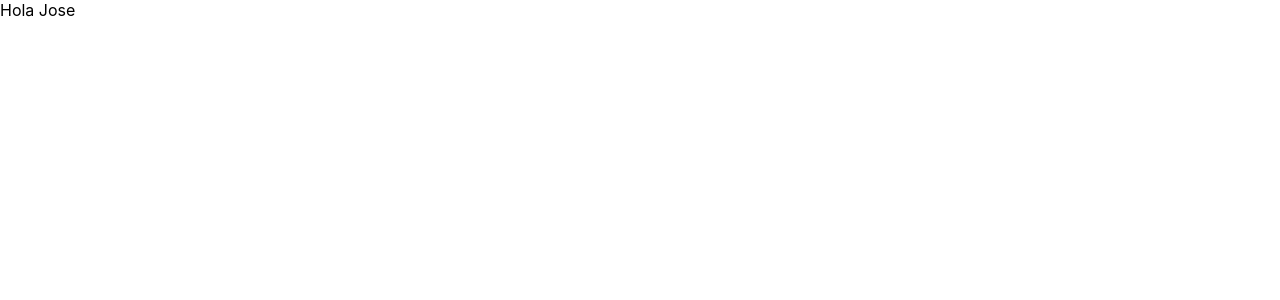
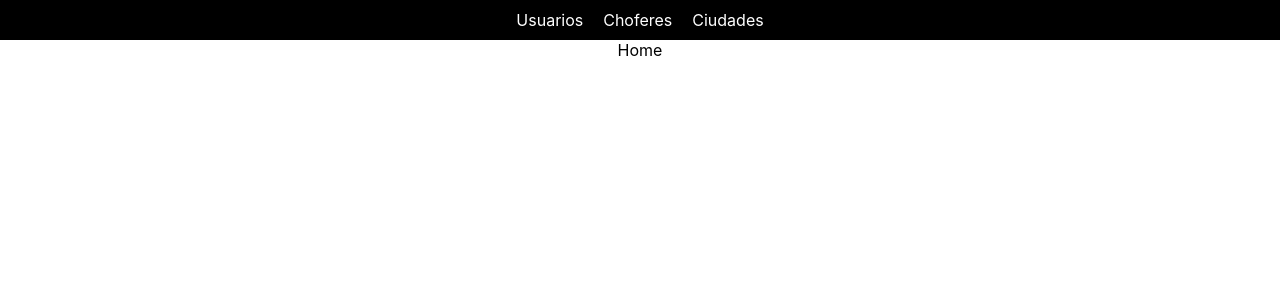
Before and after one commit to JeanDevonne/react-demo, a React (Create React App) app: page / in a window 1280 px wide. Shown: the top 300 px of the page. Built offline with nearby package versions, Linux system fonts and the light colour scheme.

Commit message:
Se realizo el menu

```diff
--- a/src/App.css
+++ b/src/App.css
@@ -6,6 +6,14 @@
 	box-sizing: border-box;
 }
 
+li {
+	list-style: none;
+}
+
+a {
+	text-decoration: none;
+}
+
 body {
 	height: 100vh;
 }
--- a/src/App.js
+++ b/src/App.js
@@ -1,44 +1,20 @@
 import "./App.css";
 import { BrowserRouter, Routes, Route } from "react-router-dom";
 import { LoginPage } from "./pages/LoginPage";
+import { HomePage } from "./pages/HomePage";
+import { UsuariosPage } from "./pages/UsuariosPage";
+import { ChoferesPage } from "./pages/ChoferesPage";
+import { CiudadesPage } from "./pages/CiudadesPage";
 
 export const App = () => {
 	return (
 		<BrowserRouter>
 			<Routes>
 				<Route path="/login" element={<LoginPage />} />
-				<Route
-					path="/"
-					element={
-						<div>
-							<p>Hola Jose</p>
-						</div>
-					}
-				/>
-				<Route
-					path="/usuarios"
-					element={
-						<div>
-							<p>Hola Jose</p>
-						</div>
-					}
-				/>
-				<Route
-					path="/choferes"
-					element={
-						<div>
-							<p>Hola Jose</p>
-						</div>
-					}
-				/>
-				<Route
-					path="/cuidades"
-					element={
-						<div>
-							<p>Hola Jose</p>
-						</div>
-					}
-				/>
+				<Route path="/" element={<HomePage />} />
+				<Route path="/usuarios" element={<UsuariosPage />} />
+				<Route path="/choferes" element={<ChoferesPage />} />
+				<Route path="/ciudades" element={<CiudadesPage />} />
 			</Routes>
 		</BrowserRouter>
 	);
--- /dev/null
+++ b/src/components/ContainerComponent.js
@@ -0,0 +1,28 @@
+import { Link } from "react-router-dom";
+import "../styles/Container.css";
+import "../styles/Menu.css";
+export const ContainerComponent = ({ children }) => {
+	return (
+		<div className="containerPage">
+			<ul className="menu">
+				<li className="menu__item">
+					<Link className="menu__link" to="/usuarios">
+						Usuarios
+					</Link>
+				</li>
+				<li className="menu__item">
+					<Link className="menu__link" to="/choferes">
+						Choferes
+					</Link>
+				</li>
+				<li className="menu__item">
+					<Link className="menu__link" to="/ciudades">
+						Ciudades
+					</Link>
+				</li>
+			</ul>
+
+			<div className="body">{children}</div>
+		</div>
+	);
+};
--- /dev/null
+++ b/src/pages/ChoferesPage.js
@@ -0,0 +1,9 @@
+import { ContainerComponent } from "../components/ContainerComponent";
+
+export const ChoferesPage = () => {
+	return (
+		<ContainerComponent>
+			<p>Home</p>
+		</ContainerComponent>
+	);
+};
--- /dev/null
+++ b/src/pages/CiudadesPage.js
@@ -0,0 +1,9 @@
+import { ContainerComponent } from "../components/ContainerComponent";
+
+export const CiudadesPage = () => {
+	return (
+		<ContainerComponent>
+			<p>Ciudades</p>
+		</ContainerComponent>
+	);
+};
--- /dev/null
+++ b/src/pages/HomePage.js
@@ -0,0 +1,9 @@
+import { ContainerComponent } from "../components/ContainerComponent";
+
+export const HomePage = () => {
+	return (
+		<ContainerComponent>
+			<p>Home</p>
+		</ContainerComponent>
+	);
+};
--- /dev/null
+++ b/src/pages/UsuariosPage.js
@@ -0,0 +1,9 @@
+import { ContainerComponent } from "../components/ContainerComponent";
+
+export const UsuariosPage = () => {
+	return (
+		<ContainerComponent>
+			<p>Home</p>
+		</ContainerComponent>
+	);
+};
--- /dev/null
+++ b/src/styles/Container.css
@@ -0,0 +1,6 @@
+.body {
+	width: 90%;
+	margin: 0 auto;
+	display: grid;
+	place-items: center;
+}
--- /dev/null
+++ b/src/styles/Menu.css
@@ -0,0 +1,19 @@
+.menu {
+	display: flex;
+	width: 100%;
+	background-color: black;
+	justify-content: center;
+}
+.menu__item {
+	padding: 10px;
+	background-color: black;
+}
+
+.menu__link {
+	color: white;
+	cursor: pointer;
+}
+
+.menu__item:hover {
+	background-color: #242424;
+}
```
Also changed, not shown: src/components/Menu.js (added), src/components/login.js (deleted).
